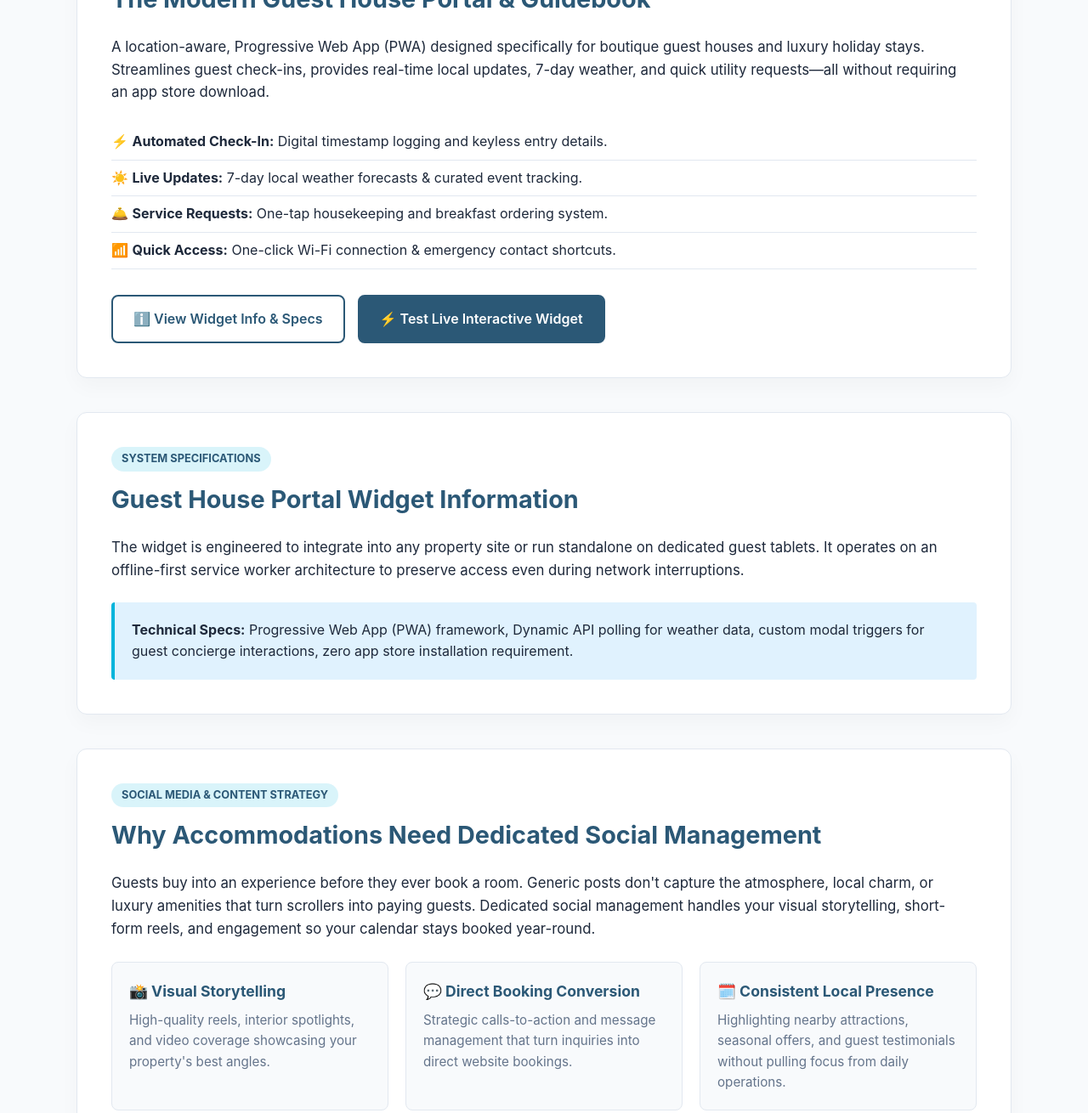
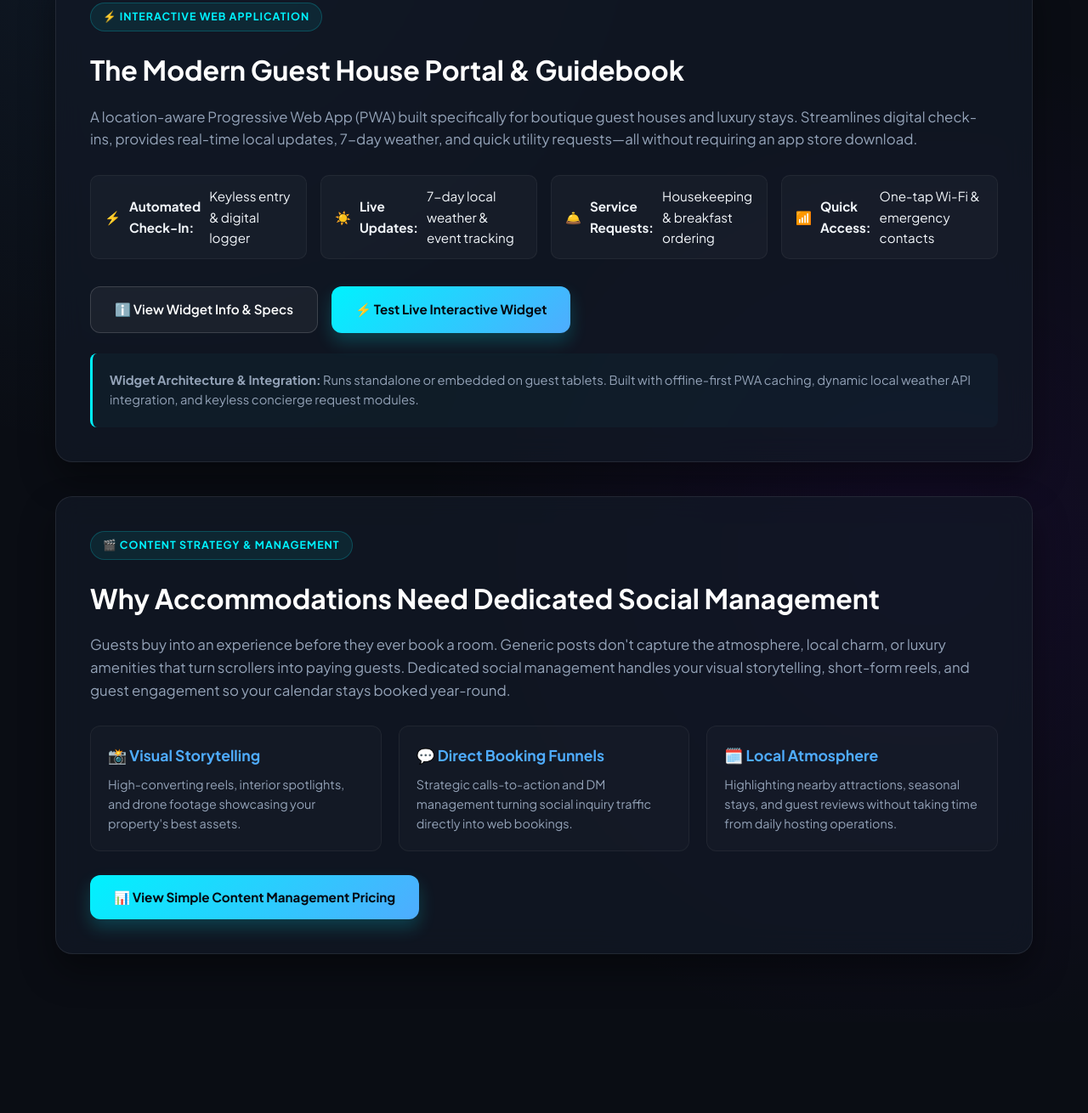
Before and after one commit to verandertglobal-creator/guest-house-solutions, a plain HTML site: page index.html in a window 1280 px wide. Shown: the part 386-1696 px from the top of the page at 85% size. After the commit the page ends 1589 px from the top, so only its background shows below. Drawn offline with Linux system fonts and the light colour scheme.

Commit message:
Update index.html

```diff
--- a/index.html
+++ b/index.html
@@ -3,193 +3,254 @@
 <head>
   <meta charset="UTF-8" />
   <meta name="viewport" content="width=device-width, initial-scale=1.0" />
-  <title>Latsky Multimedia | Portfolio & Solutions</title>
+  <title>Latsky Multimedia | Brand Films, Digital Portals & Social Strategy</title>
+
+  <!-- Modern Font & Icons -->
+  <link rel="preconnect" href="https://fonts.googleapis.com">
+  <link rel="preconnect" href="https://fonts.gstatic.com" crossorigin>
+  <link href="https://fonts.googleapis.com/css2?family=Plus+Jakarta+Sans:wght@300;400;500;600;700;800&display=swap" rel="stylesheet">
+
   <style>
     :root {
-      --primary: #2b5876;
-      --secondary: #4e4376;
-      --accent: #00b4db;
-      --dark: #1e293b;
-      --light: #f8fafc;
-      --white: #ffffff;
-      --border: #e2e8f0;
-      --text-muted: #64748b;
+      --bg-dark: #0a0d14;
+      --card-bg: rgba(18, 24, 38, 0.75);
+      --card-border: rgba(255, 255, 255, 0.08);
+      --accent-cyan: #00f2fe;
+      --accent-blue: #4facfe;
+      --accent-purple: #7f00ff;
+      --text-main: #f1f5f9;
+      --text-muted: #94a3b8;
+      --glass-glow: rgba(0, 242, 254, 0.12);
     }
 
     * {
       box-sizing: border-box;
       margin: 0;
       padding: 0;
-      font-family: -apple-system, BlinkMacSystemFont, 'Segoe UI', Roboto, Oxygen, Ubuntu, Cantarell, sans-serif;
+      font-family: 'Plus Jakarta Sans', -apple-system, BlinkMacSystemFont, sans-serif;
     }
 
     body {
-      background-color: var(--light);
-      color: var(--dark);
+      background-color: var(--bg-dark);
+      background-image:
+        radial-gradient(circle at 15% 15%, rgba(79, 172, 254, 0.08) 0%, transparent 40%),
+        radial-gradient(circle at 85% 65%, rgba(127, 0, 255, 0.08) 0%, transparent 40%);
+      color: var(--text-main);
       line-height: 1.6;
+      min-height: 100vh;
+      overflow-x: hidden;
     }
 
     .container {
-      max-width: 1100px;
+      max-width: 1150px;
       margin: 0 auto;
-      padding: 0 20px;
+      padding: 0 24px;
     }
 
+    /* Hero Header */
     header {
-      background: linear-gradient(135deg, var(--primary), var(--secondary));
-      color: var(--white);
+      padding: 80px 0 40px;
       text-align: center;
-      padding: 60px 20px;
+      position: relative;
+    }
+
+    .brand-tag {
+      display: inline-block;
+      font-size: 0.85rem;
+      font-weight: 700;
+      letter-spacing: 2px;
+      text-transform: uppercase;
+      background: linear-gradient(90deg, var(--accent-cyan), var(--accent-blue));
+      -webkit-background-clip: text;
+      -webkit-text-fill-color: transparent;
+      margin-bottom: 12px;
     }
 
     header h1 {
-      font-size: 2.5rem;
-      margin-bottom: 10px;
+      font-size: 3rem;
+      font-weight: 800;
+      letter-spacing: -1px;
+      margin-bottom: 16px;
+      background: linear-gradient(180deg, #ffffff 0%, #cbd5e1 100%);
+      -webkit-background-clip: text;
+      -webkit-text-fill-color: transparent;
     }
 
     header p {
-      font-size: 1.1rem;
-      opacity: 0.9;
+      font-size: 1.15rem;
+      color: var(--text-muted);
+      max-width: 650px;
+      margin: 0 auto;
     }
 
-    .portfolio-section {
-      padding: 60px 0;
+    /* Section & Cards */
+    .portfolio-grid {
+      display: flex;
+      flex-direction: column;
+      gap: 40px;
+      padding: 40px 0 80px;
     }
 
-    .bg-alt {
-      background-color: #edf2f7;
+    .glass-card {
+      background: var(--card-bg);
+      backdrop-filter: blur(16px);
+      -webkit-backdrop-filter: blur(16px);
+      border: 1px solid var(--card-border);
+      border-radius: 20px;
+      padding: 40px;
+      position: relative;
+      overflow: hidden;
+      transition: all 0.3s cubic-bezier(0.16, 1, 0.3, 1);
+      box-shadow: 0 20px 40px rgba(0, 0, 0, 0.4);
     }
 
-    .project-card {
-      background: var(--white);
-      border-radius: 12px;
-      padding: 40px;
-      border: 1px solid var(--border);
-      box-shadow: 0 10px 25px rgba(0,0,0,0.03);
-      margin-bottom: 40px;
+    .glass-card:hover {
+      border-color: rgba(0, 242, 254, 0.3);
+      box-shadow: 0 20px 50px rgba(0, 0, 0, 0.6), 0 0 30px var(--glass-glow);
+      transform: translateY(-2px);
     }
 
-    .project-header {
+    .card-badge {
+      display: inline-flex;
+      align-items: center;
+      gap: 6px;
+      background: rgba(0, 242, 254, 0.08);
+      border: 1px solid rgba(0, 242, 254, 0.2);
+      color: var(--accent-cyan);
+      font-size: 0.78rem;
+      font-weight: 700;
+      text-transform: uppercase;
+      letter-spacing: 1px;
+      padding: 6px 14px;
+      border-radius: 30px;
       margin-bottom: 20px;
     }
 
-    .badge {
-      display: inline-block;
-      background: rgba(0, 180, 219, 0.15);
-      color: var(--primary);
-      font-size: 0.8rem;
+    .glass-card h2 {
+      font-size: 2rem;
       font-weight: 700;
-      text-transform: uppercase;
-      padding: 4px 12px;
-      border-radius: 20px;
-      margin-bottom: 10px;
+      margin-bottom: 16px;
+      color: #ffffff;
     }
 
-    .project-card h2 {
-      font-size: 1.8rem;
-      color: var(--primary);
+    .glass-card p.description {
+      font-size: 1.05rem;
+      color: var(--text-muted);
+      margin-bottom: 28px;
     }
 
-    .project-description {
-      font-size: 1.05rem;
-      color: var(--dark);
-      margin-bottom: 24px;
+    /* Features List */
+    .feature-list {
+      list-style: none;
+      display: grid;
+      grid-template-columns: repeat(auto-fit, minmax(240px, 1fr));
+      gap: 16px;
+      margin-bottom: 32px;
     }
 
-    .project-features {
-      list-style: none;
-      margin-bottom: 30px;
+    .feature-list li {
+      background: rgba(255, 255, 255, 0.03);
+      border: 1px solid rgba(255, 255, 255, 0.05);
+      padding: 12px 16px;
+      border-radius: 10px;
+      font-size: 0.95rem;
+      color: var(--text-main);
+      display: flex;
+      align-items: center;
+      gap: 10px;
     }
 
-    .project-features li {
-      padding: 8px 0;
-      border-bottom: 1px solid var(--border);
+    /* Value Pillars */
+    .pillars-grid {
+      display: grid;
+      grid-template-columns: repeat(auto-fit, minmax(260px, 1fr));
+      gap: 20px;
+      margin: 28px 0;
     }
 
-    /* Button System & Responsive Placement */
-    .project-actions {
+    .pillar-box {
+      background: rgba(255, 255, 255, 0.02);
+      border: 1px solid rgba(255, 255, 255, 0.05);
+      border-radius: 12px;
+      padding: 20px;
+    }
+
+    .pillar-box h3 {
+      font-size: 1.1rem;
+      color: var(--accent-blue);
+      margin-bottom: 8px;
+      display: flex;
+      align-items: center;
+      gap: 8px;
+    }
+
+    .pillar-box p {
+      font-size: 0.9rem;
+      color: var(--text-muted);
+    }
+
+    /* Action Buttons Area */
+    .card-actions {
       display: flex;
       flex-wrap: wrap;
-      gap: 15px;
-      margin-top: 30px;
+      gap: 16px;
+      margin-top: 12px;
     }
 
     .btn {
       display: inline-flex;
       align-items: center;
       justify-content: center;
-      padding: 14px 24px;
-      border-radius: 8px;
+      gap: 10px;
+      padding: 14px 28px;
+      border-radius: 12px;
+      font-size: 0.95rem;
       font-weight: 600;
       text-decoration: none;
-      transition: all 0.2s ease-in-out;
+      transition: all 0.25s ease;
       cursor: pointer;
     }
 
     .btn-primary {
-      background: var(--primary);
-      color: var(--white);
-      border: 2px solid var(--primary);
+      background: linear-gradient(135deg, var(--accent-cyan), var(--accent-blue));
+      color: #040810;
+      font-weight: 700;
+      box-shadow: 0 10px 20px rgba(0, 242, 254, 0.2);
     }
 
     .btn-primary:hover {
-      background: #1d3e54;
-      border-color: #1d3e54;
+      box-shadow: 0 12px 28px rgba(0, 242, 254, 0.4);
+      transform: translateY(-2px);
     }
 
     .btn-secondary {
-      background: transparent;
-      color: var(--primary);
-      border: 2px solid var(--primary);
+      background: rgba(255, 255, 255, 0.05);
+      color: #ffffff;
+      border: 1px solid rgba(255, 255, 255, 0.15);
     }
 
     .btn-secondary:hover {
-      background: var(--primary);
-      color: var(--white);
+      background: rgba(255, 255, 255, 0.1);
+      border-color: rgba(255, 255, 255, 0.3);
+      transform: translateY(-2px);
     }
 
-    /* Pillars Grid for Social Management */
-    .value-pillars {
-      display: grid;
-      grid-template-columns: repeat(auto-fit, minmax(260px, 1fr));
-      gap: 20px;
-      margin: 25px 0;
-    }
-
-    .pillar {
-      background: var(--light);
+    /* Sub-Info Box */
+    .info-target {
+      margin-top: 24px;
       padding: 20px;
+      background: rgba(0, 242, 254, 0.03);
+      border-left: 3px solid var(--accent-cyan);
       border-radius: 8px;
-      border: 1px solid var(--border);
-    }
-
-    .pillar h3 {
-      font-size: 1.1rem;
-      color: var(--primary);
-      margin-bottom: 8px;
-    }
-
-    .pillar p {
-      font-size: 0.95rem;
+      font-size: 0.92rem;
       color: var(--text-muted);
     }
 
-    /* Section anchors */
-    .info-box {
-      background: #e0f2fe;
-      border-left: 4px solid var(--accent);
-      padding: 20px;
-      border-radius: 4px;
-      margin-top: 20px;
-    }
-
-    @media (max-width: 600px) {
-      .project-actions {
-        flex-direction: column;
-      }
-      .btn {
-        width: 100%;
-      }
+    @media (max-width: 640px) {
+      header h1 { font-size: 2.1rem; }
+      .glass-card { padding: 24px; }
+      .card-actions { flex-direction: column; }
+      .btn { width: 100%; }
     }
   </style>
 </head>
@@ -197,33 +258,32 @@
 
   <header>
     <div class="container">
-      <h1>Latsky Multimedia</h1>
-      <p>Digital Solutions, Guest Experiences & Hospitality Content Strategy</p>
+      <span class="brand-tag">Latsky Multimedia</span>
+      <h1>Cinematic Media & Digital Portals</h1>
+      <p>Elevating boutique stays, hospitality brands, and commercial experiences across Cape Town and beyond.</p>
     </div>
   </header>
 
-  <main class="container portfolio-section">
+  <main class="container portfolio-grid">
 
-    <!-- 1. Modern Guest House Portal & Guidebook Section -->
-    <section id="guest-house-portal" class="project-card">
-      <div class="project-header">
-        <span class="badge">Interactive Web Application</span>
-        <h2>The Modern Guest House Portal & Guidebook</h2>
-      </div>
+    <!-- 1. GUEST HOUSE PORTAL SECTION (BOTH BUTTONS RESTORED) -->
+    <section id="guest-house-portal" class="glass-card">
+      <span class="card-badge">⚡ Interactive Web Application</span>
+      <h2>The Modern Guest House Portal & Guidebook</h2>
 
-      <p class="project-description">
-        A location-aware, Progressive Web App (PWA) designed specifically for boutique guest houses and luxury holiday stays. Streamlines guest check-ins, provides real-time local updates, 7-day weather, and quick utility requests—all without requiring an app store download.
+      <p class="description">
+        A location-aware Progressive Web App (PWA) built specifically for boutique guest houses and luxury stays. Streamlines digital check-ins, provides real-time local updates, 7-day weather, and quick utility requests—all without requiring an app store download.
       </p>
 
-      <ul class="project-features">
-        <li>⚡ <strong>Automated Check-In:</strong> Digital timestamp logging and keyless entry details.</li>
-        <li>☀️ <strong>Live Updates:</strong> 7-day local weather forecasts & curated event tracking.</li>
-        <li>🛎️ <strong>Service Requests:</strong> One-tap housekeeping and breakfast ordering system.</li>
-        <li>📶 <strong>Quick Access:</strong> One-click Wi-Fi connection & emergency contact shortcuts.</li>
+      <ul class="feature-list">
+        <li>⚡ <strong>Automated Check-In:</strong> Keyless entry & digital logger</li>
+        <li>☀️ <strong>Live Updates:</strong> 7-day local weather & event tracking</li>
+        <li>🛎️ <strong>Service Requests:</strong> Housekeeping & breakfast ordering</li>
+        <li>📶 <strong>Quick Access:</strong> One-tap Wi-Fi & emergency contacts</li>
       </ul>
 
-      <!-- Both Buttons Restored Here -->
-      <div class="project-actions">
+      <!-- BOTH BUTTONS RESTORED HERE -->
+      <div class="card-actions">
         <a href="#guest-house-widget" class="btn btn-secondary">
           ℹ️ View Widget Info & Specs
         </a>
@@ -231,50 +291,39 @@
           ⚡ Test Live Interactive Widget
         </a>
       </div>
-    </section>
 
-    <!-- 2. Detailed Widget Spec target block -->
-    <section id="guest-house-widget" class="project-card bg-alt">
-      <div class="project-header">
-        <span class="badge">System Specifications</span>
-        <h2>Guest House Portal Widget Information</h2>
-      </div>
-      <p class="project-description">
-        The widget is engineered to integrate into any property site or run standalone on dedicated guest tablets. It operates on an offline-first service worker architecture to preserve access even during network interruptions.
-      </p>
-      <div class="info-box">
-        <strong>Technical Specs:</strong> Progressive Web App (PWA) framework, Dynamic API polling for weather data, custom modal triggers for guest concierge interactions, zero app store installation requirement.
+      <!-- Widget Info Spec Anchor -->
+      <div id="guest-house-widget" class="info-target">
+        <strong>Widget Architecture & Integration:</strong> Runs standalone or embedded on guest tablets. Built with offline-first PWA caching, dynamic local weather API integration, and keyless concierge request modules.
       </div>
     </section>
 
-    <!-- 3. Why Accommodations Need Dedicated Social Management Section -->
-    <section id="social-management" class="project-card">
-      <div class="project-header">
-        <span class="badge">Social Media & Content Strategy</span>
-        <h2>Why Accommodations Need Dedicated Social Management</h2>
-      </div>
+    <!-- 2. WHY ACCOMMODATIONS NEED DEDICATED SOCIAL MANAGEMENT SECTION -->
+    <section id="social-management" class="glass-card">
+      <span class="card-badge">🎬 Content Strategy & Management</span>
+      <h2>Why Accommodations Need Dedicated Social Management</h2>
 
-      <p class="project-description">
-        Guests buy into an experience before they ever book a room. Generic posts don't capture the atmosphere, local charm, or luxury amenities that turn scrollers into paying guests. Dedicated social management handles your visual storytelling, short-form reels, and engagement so your calendar stays booked year-round.
+      <p class="description">
+        Guests buy into an experience before they ever book a room. Generic posts don't capture the atmosphere, local charm, or luxury amenities that turn scrollers into paying guests. Dedicated social management handles your visual storytelling, short-form reels, and guest engagement so your calendar stays booked year-round.
       </p>
 
-      <div class="value-pillars">
-        <div class="pillar">
+      <div class="pillars-grid">
+        <div class="pillar-box">
           <h3>📸 Visual Storytelling</h3>
-          <p>High-quality reels, interior spotlights, and video coverage showcasing your property's best angles.</p>
+          <p>High-converting reels, interior spotlights, and drone footage showcasing your property's best assets.</p>
         </div>
-        <div class="pillar">
-          <h3>💬 Direct Booking Conversion</h3>
-          <p>Strategic calls-to-action and message management that turn inquiries into direct website bookings.</p>
+        <div class="pillar-box">
+          <h3>💬 Direct Booking Funnels</h3>
+          <p>Strategic calls-to-action and DM management turning social inquiry traffic directly into web bookings.</p>
         </div>
-        <div class="pillar">
-          <h3>🗓️ Consistent Local Presence</h3>
-          <p>Highlighting nearby attractions, seasonal offers, and guest testimonials without pulling focus from daily operations.</p>
+        <div class="pillar-box">
+          <h3>🗓️ Local Atmosphere</h3>
+          <p>Highlighting nearby attractions, seasonal stays, and guest reviews without taking time from daily hosting operations.</p>
         </div>
       </div>
 
-      <!-- Button directing to the simplified pricing breakdown page -->
-      <div class="project-actions">
+      <!-- ACTION BUTTON LINKING TO PRICING PAGE -->
+      <div class="card-actions">
         <a href="social-media-pricing.html" class="btn btn-primary">
           📊 View Simple Content Management Pricing
         </a>
```
